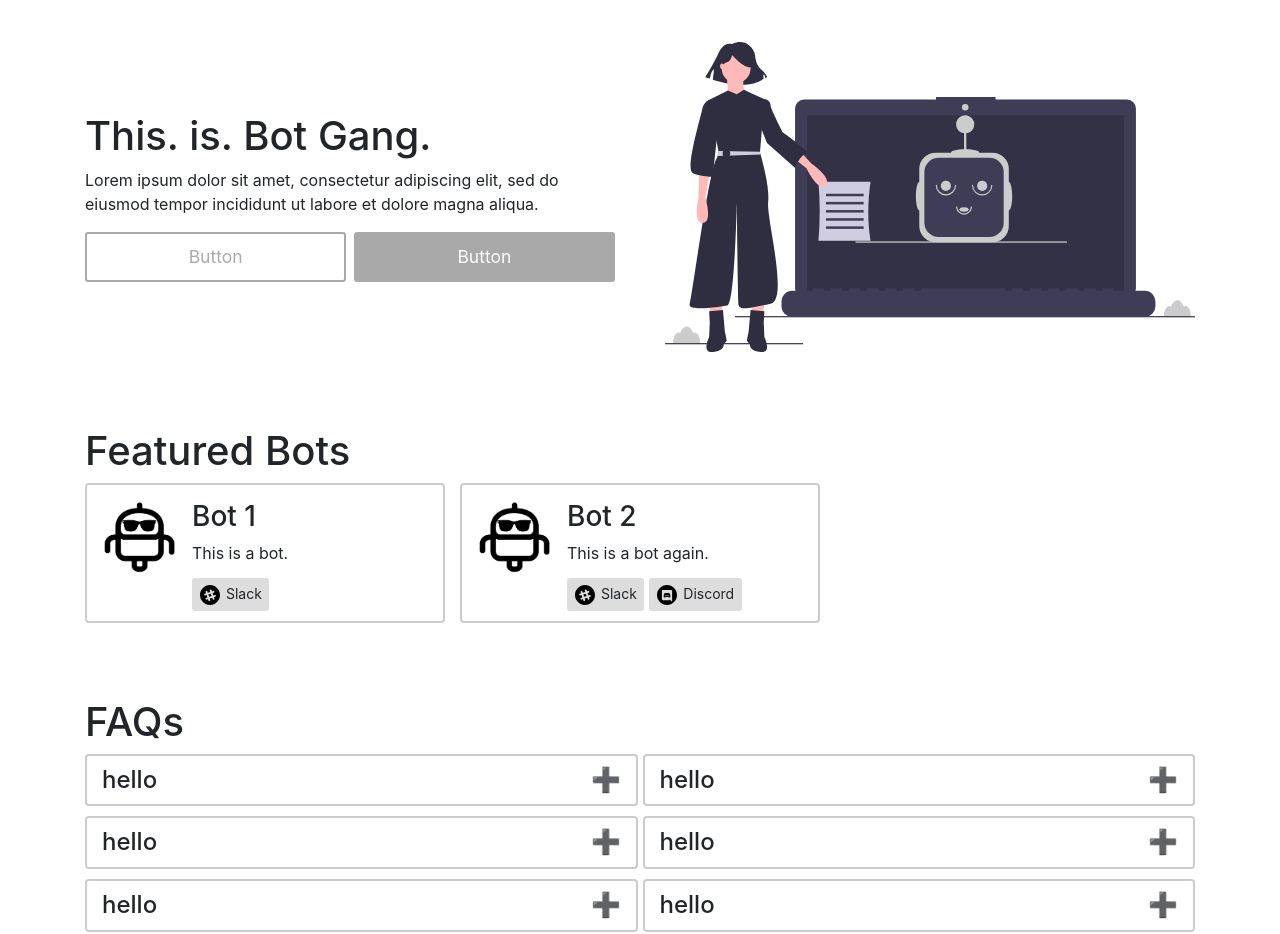
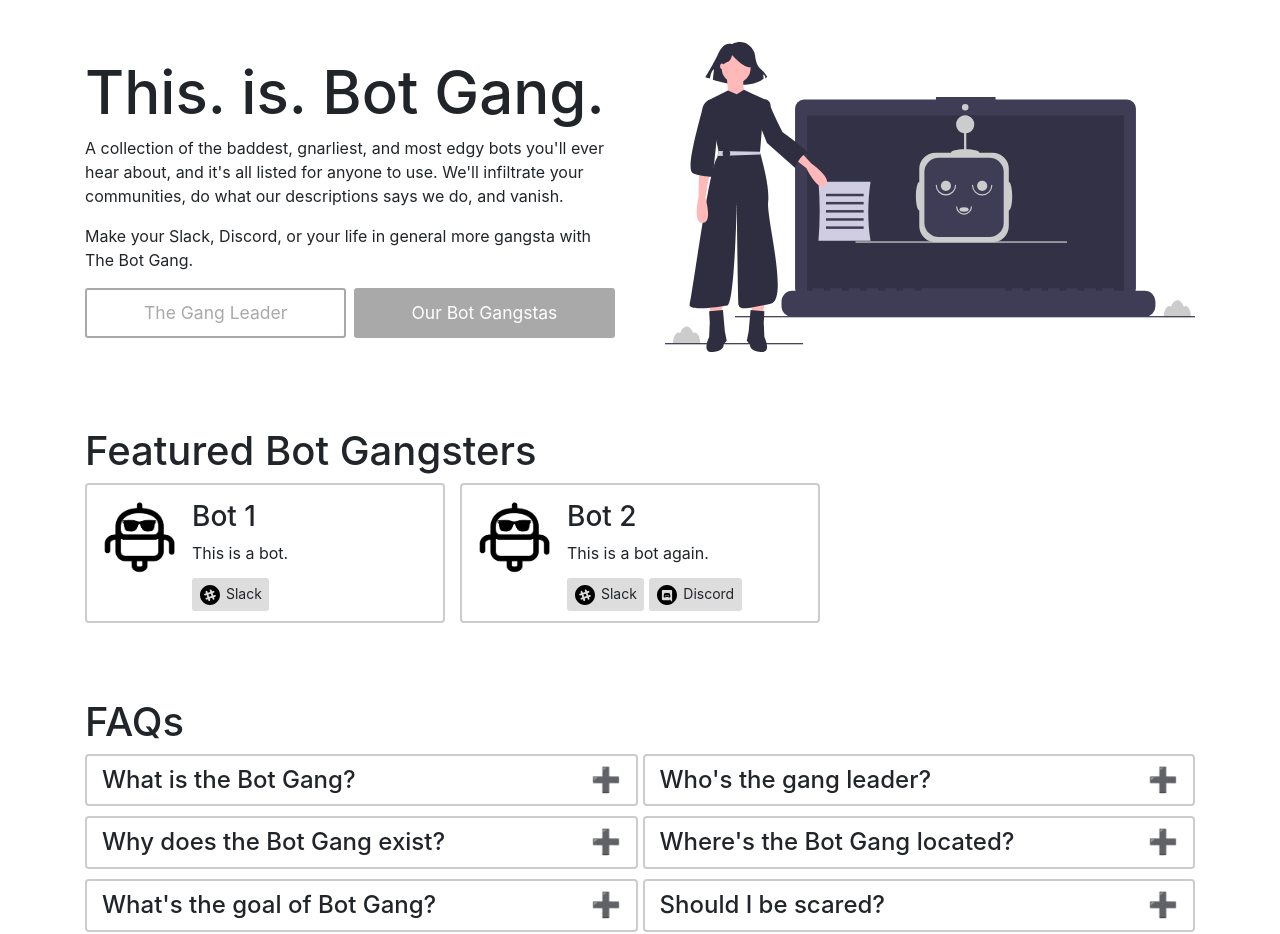
Before and after one commit to calixo888/botgang, a Next.js app: page / in a window 1280 px wide. Shown: the part 80-1014 px from the top of the page. Built offline with nearby package versions, Linux system fonts and the light colour scheme.

Commit message:
added content to homepage

```diff
--- a/pages/index.js
+++ b/pages/index.js
@@ -17,13 +17,18 @@ export default () => {
       <header>
         <div className="split-grid header-grid">
           <div>
-            <h1>This. is. Bot Gang.</h1>
+            <h1 style={{
+              fontSize: "60px"
+            }}>This. is. Bot Gang.</h1>
             <p>
-              Lorem ipsum dolor sit amet, consectetur adipiscing elit, sed do eiusmod tempor incididunt ut labore et dolore magna aliqua.
+              A collection of the baddest, gnarliest, and most edgy bots you'll ever hear about, and it's all listed for anyone to use. We'll infiltrate your communities, do what our descriptions says we do, and vanish.
+            </p>
+            <p>
+              Make your Slack, Discord, or your life in general more gangsta with The Bot Gang.
             </p>
             <div className="cta-buttons">
-              <Button link="#" text="Button" type="ghost" />
-              <Button link="#" text="Button" type="solid" />
+              <Button link="/about" text="The Gang Leader" type="ghost" />
+              <Button link="/bots" text="Our Bot Gangstas" type="solid" />
             </div>
           </div>
 
@@ -32,7 +37,7 @@ export default () => {
       </header>
 
       <section>
-        <h1>Featured Bots</h1>
+        <h1>Featured Bot Gangsters</h1>
         <div className="bots-grid">
           {featuredBots.map((bot, key) => {
             return <Bot data={bot} key={key} />
@@ -44,14 +49,14 @@ export default () => {
         <h1>FAQs</h1>
         <div className="faq-grid">
           <div>
-            <Accordion title="hello" content="content" />
-            <Accordion title="hello" content="content" />
-            <Accordion title="hello" content="content" />
+            <Accordion title="What is the Bot Gang?" content="The Bot Gang is a collection of Slack/Discord bots that are open for distrubtion and installation into your workspaces/servers for free." />
+            <Accordion title="Why does the Bot Gang exist?" content="Why wouldn't we? We're just a bunch of robotic gangsters coming for your virtual and digital communities :)" />
+            <Accordion title="What's the goal of Bot Gang?" content="To make the world a more ghetto and robotic place - by spreading digital crime around all virtual communities." />
           </div>
           <div>
-            <Accordion title="hello" content="content" />
-            <Accordion title="hello" content="content" />
-            <Accordion title="hello" content="content" />
+            <Accordion title="Who's the gang leader?" content="Calix Huang is the almighty gang leader. He makes the rules. Whatever he says, goes. Anyone who messes with him will surely face the consequences." />
+            <Accordion title="Where's the Bot Gang located?" content="Everywhere, and nowhere. We appear, and then we're gone, and you won't even notice." />
+            <Accordion title="Should I be scared?" content="Yes." />
           </div>
         </div>
       </section>
```
